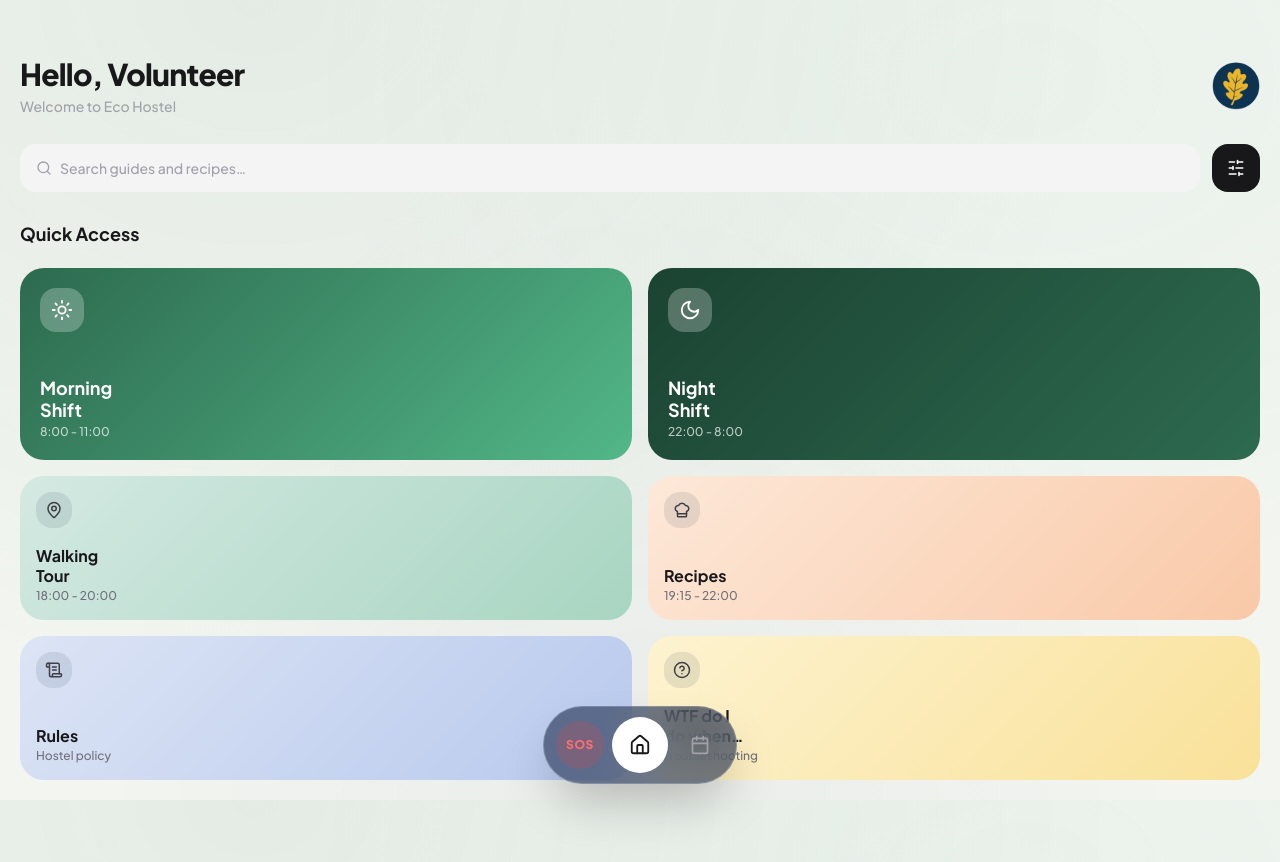
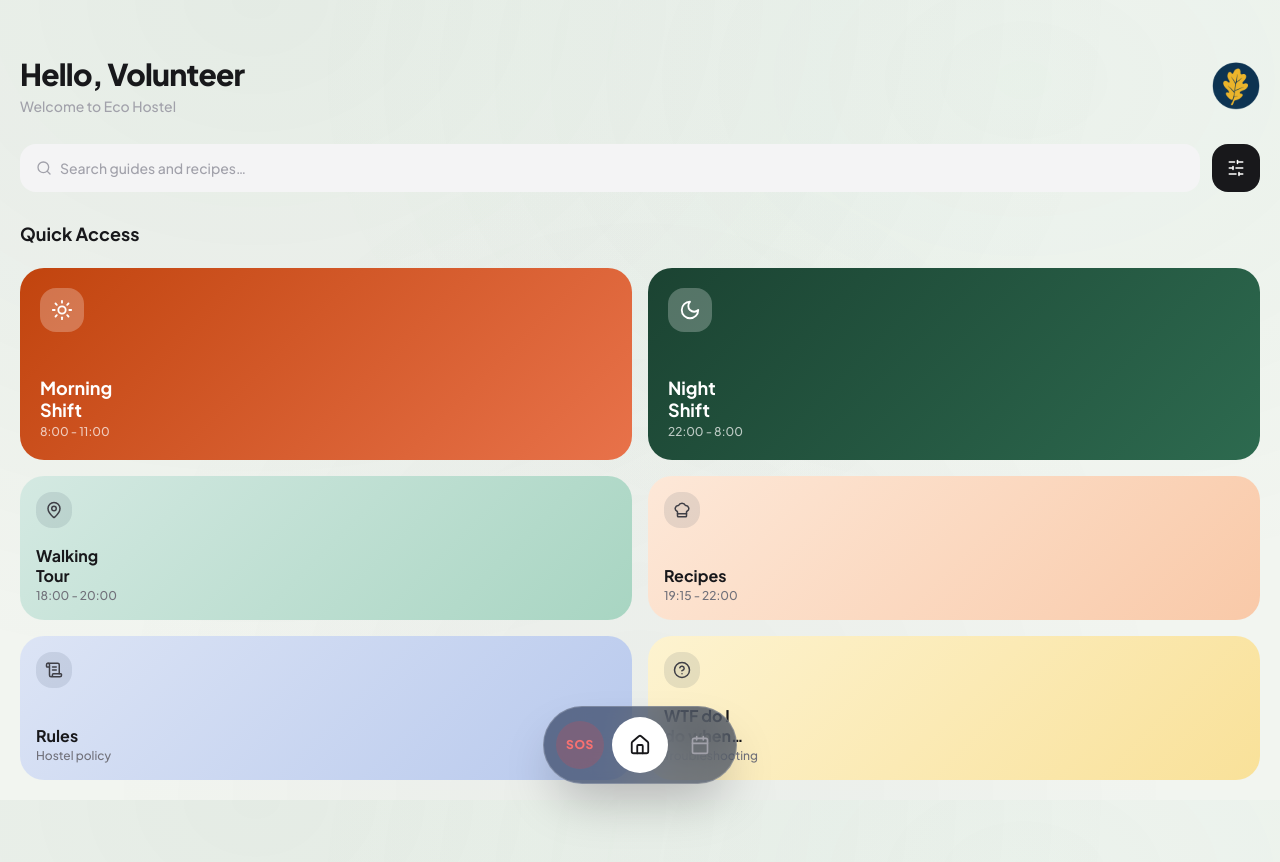
Before and after one commit to ahmedmhamdi97/ecohostel, a Next.js app: page / in a window 1280 px wide. Shown: the top 862 px of the page. Built offline with nearby package versions, Linux system fonts and the light colour scheme; no server answers.

Commit message:
dynamic time-based card highlighting with pulse-glow

```diff
--- a/src/app/globals.css
+++ b/src/app/globals.css
@@ -67,6 +67,13 @@
   animation: fadeUp 0.35s ease-out both;
 }
 
+/* Active card pulse */
+@keyframes pulse-glow {
+  0%, 100% { transform: scale(1); }
+  50% { transform: scale(1.02); }
+}
+.pulse-glow { animation: pulse-glow 2s ease-in-out infinite; }
+
 /* Card tap animation */
 .tap-card {
   transition: transform 0.15s cubic-bezier(0.34, 1.56, 0.64, 1), opacity 0.15s ease;
--- a/src/app/page.tsx
+++ b/src/app/page.tsx
@@ -1,58 +1,9 @@
-import Link from "next/link";
 import { getAnnouncements } from "@/lib/sheets";
 import { HomeSearch } from "@/components/HomeSearch";
 import { AnnouncementHero } from "@/components/AnnouncementHero";
-import { Sun, Moon, MapPin, ChefHat, ScrollText, HelpCircle } from "lucide-react";
+import { ActivityCards } from "@/components/ActivityCards";
 
 export const revalidate = 300;
-
-const shiftCategories = [
-  {
-    label: "Morning\nShift",
-    sub: "8:00 - 11:00",
-    href: "/shifts?tab=morning",
-    icon: Sun,
-    bg: "linear-gradient(135deg, #2d6a4f, #52b788)",
-  },
-  {
-    label: "Night\nShift",
-    sub: "22:00 - 8:00",
-    href: "/shifts?tab=night",
-    icon: Moon,
-    bg: "linear-gradient(135deg, #1b4332, #2d6a4f)",
-  },
-];
-
-const smallCategories = [
-  {
-    label: "Walking\nTour",
-    sub: "18:00 - 20:00",
-    href: "/guides?q=walking+tour",
-    icon: MapPin,
-    bg: "linear-gradient(135deg, #d4e9e2, #a8d5c2)",
-  },
-  {
-    label: "Recipes",
-    sub: "19:15 - 22:00",
-    href: "/recipes",
-    icon: ChefHat,
-    bg: "linear-gradient(135deg, #fde8d8, #f9c9a8)",
-  },
-  {
-    label: "Rules",
-    sub: "Hostel policy",
-    href: "/guides?q=rules",
-    icon: ScrollText,
-    bg: "linear-gradient(135deg, #dce4f5, #b8c9ed)",
-  },
-  {
-    label: "WTF do I\ndo when…",
-    sub: "Troubleshooting",
-    href: "/guides?q=wtf",
-    icon: HelpCircle,
-    bg: "linear-gradient(135deg, #fdf3d0, #f9e199)",
-  },
-];
 
 export default async function HomePage() {
   const announcements = await getAnnouncements();
@@ -80,49 +31,7 @@ export default async function HomePage() {
       <div className="mt-7 px-5">
         <h2 className="text-lg font-bold text-zinc-900 mb-5">Quick Access</h2>
 
-        {/* Shift cards — large */}
-        <div className="grid grid-cols-2 gap-4 mb-4">
-          {shiftCategories.map(({ label, sub, href, icon: Icon, bg }) => (
-            <Link key={href} href={href}>
-              <div
-                className="tap-card relative rounded-3xl overflow-hidden h-48 p-5 flex flex-col justify-between"
-                style={{ background: bg }}
-              >
-                <div className="relative">
-                  <div className="w-11 h-11 rounded-2xl bg-white/25 flex items-center justify-center">
-                    <Icon size={22} className="text-white" strokeWidth={2} />
-                  </div>
-                </div>
-                <div className="relative">
-                  <p className="text-white font-bold text-lg leading-tight whitespace-pre-line">{label}</p>
-                  <p className="text-white/70 text-xs mt-0.5 font-medium">{sub}</p>
-                </div>
-              </div>
-            </Link>
-          ))}
-        </div>
-
-        {/* Other cards — small */}
-        <div className="grid grid-cols-2 gap-4">
-          {smallCategories.map(({ label, sub, href, icon: Icon, bg }) => (
-            <Link key={href} href={href}>
-              <div
-                className="tap-card relative rounded-3xl overflow-hidden h-36 p-4 flex flex-col justify-between"
-                style={{ background: bg }}
-              >
-                <div className="relative">
-                  <div className="w-9 h-9 rounded-2xl flex items-center justify-center" style={{ background: "rgba(27,42,74,0.1)" }}>
-                    <Icon size={18} className="text-zinc-700" strokeWidth={2} />
-                  </div>
-                </div>
-                <div className="relative">
-                  <p className="text-zinc-900 font-bold text-base leading-tight whitespace-pre-line">{label}</p>
-                  <p className="text-zinc-500 text-xs mt-0.5 font-medium">{sub}</p>
-                </div>
-              </div>
-            </Link>
-          ))}
-        </div>
+        <ActivityCards />
       </div>
 
       {/* ── Announcements ─────────────────────────────────── */}
--- /dev/null
+++ b/src/components/ActivityCards.tsx
@@ -0,0 +1,169 @@
+"use client";
+
+import Link from "next/link";
+import { Sun, Moon, MapPin, ChefHat, ScrollText, HelpCircle } from "lucide-react";
+import { useEffect, useState } from "react";
+
+const allCards = [
+  {
+    id: "morning",
+    label: "Morning\nShift",
+    sub: "8:00 - 11:00",
+    href: "/shifts?tab=morning",
+    icon: Sun,
+    bg: "linear-gradient(135deg, #c1440e, #e8724a)",
+    glow: "0 8px 30px rgba(245,158,11,0.4)",
+    activeHours: (h: number) => h >= 8 && h < 11,
+    large: true,
+    iconLight: true,
+  },
+  {
+    id: "night",
+    label: "Night\nShift",
+    sub: "22:00 - 8:00",
+    href: "/shifts?tab=night",
+    icon: Moon,
+    bg: "linear-gradient(135deg, #1b4332, #2d6a4f)",
+    glow: "0 8px 30px rgba(99,102,241,0.4)",
+    activeHours: (h: number) => h >= 22 || h < 8,
+    large: true,
+    iconLight: true,
+  },
+  {
+    id: "tour",
+    label: "Walking\nTour",
+    sub: "18:00 - 20:00",
+    href: "/guides?q=walking+tour",
+    icon: MapPin,
+    bg: "linear-gradient(135deg, #d4e9e2, #a8d5c2)",
+    glow: "0 8px 30px rgba(16,185,129,0.4)",
+    activeHours: (h: number) => h >= 18 && h < 20,
+    large: false,
+    iconLight: false,
+  },
+  {
+    id: "dinner",
+    label: "Recipes",
+    sub: "19:15 - 22:00",
+    href: "/recipes",
+    icon: ChefHat,
+    bg: "linear-gradient(135deg, #fde8d8, #f9c9a8)",
+    glow: "0 8px 30px rgba(239,68,68,0.4)",
+    activeHours: (h: number) => h >= 19 && h < 22,
+    large: false,
+    iconLight: false,
+  },
+  {
+    id: "rules",
+    label: "Rules",
+    sub: "Hostel policy",
+    href: "/guides?q=rules",
+    icon: ScrollText,
+    bg: "linear-gradient(135deg, #dce4f5, #b8c9ed)",
+    glow: null,
+    activeHours: () => false,
+    large: false,
+    iconLight: false,
+  },
+  {
+    id: "wtf",
+    label: "WTF do I\ndo when…",
+    sub: "Troubleshooting",
+    href: "/guides?q=wtf",
+    icon: HelpCircle,
+    bg: "linear-gradient(135deg, #fdf3d0, #f9e199)",
+    glow: null,
+    activeHours: () => false,
+    large: false,
+    iconLight: false,
+  },
+];
+
+export function ActivityCards() {
+  const [hour, setHour] = useState<number | null>(null);
+
+  useEffect(() => {
+    setHour(new Date().getHours());
+    const interval = setInterval(() => setHour(new Date().getHours()), 60000);
+    return () => clearInterval(interval);
+  }, []);
+
+  const activeId = hour !== null
+    ? (allCards.find((c) => c.activeHours(hour))?.id ?? null)
+    : null;
+  const anyActive = activeId !== null;
+
+  const largeCards = allCards.filter((c) => c.large);
+  const smallCards = allCards.filter((c) => !c.large);
+
+  const getStyle = (card: typeof allCards[0]) => {
+    const isActive = card.id === activeId;
+    const isInactive = anyActive && !isActive;
+    return {
+      background: card.bg,
+      boxShadow: isActive && card.glow ? card.glow : undefined,
+      transform: isInactive ? "scale(0.95)" : undefined,
+      opacity: isInactive ? 0.6 : undefined,
+      transition: "transform 0.3s ease, opacity 0.3s ease, box-shadow 0.3s ease",
+    };
+  };
+
+  return (
+    <>
+      {/* Large cards */}
+      <div className="grid grid-cols-2 gap-4 mb-4">
+        {largeCards.map((card) => {
+          const isActive = card.id === activeId;
+          const Icon = card.icon;
+          return (
+            <Link key={card.href} href={card.href}>
+              <div
+                className={`tap-card relative rounded-3xl overflow-hidden h-48 p-5 flex flex-col justify-between${isActive ? " pulse-glow" : ""}`}
+                style={getStyle(card)}
+              >
+                <div className="relative">
+                  <div className="w-11 h-11 rounded-2xl bg-white/25 flex items-center justify-center">
+                    <Icon size={22} className="text-white" strokeWidth={2} />
+                  </div>
+                </div>
+                <div className="relative">
+                  <p className="text-white font-bold text-lg leading-tight whitespace-pre-line">{card.label}</p>
+                  <p className="text-white/70 text-xs mt-0.5 font-medium">{card.sub}</p>
+                </div>
+              </div>
+            </Link>
+          );
+        })}
+      </div>
+
+      {/* Small cards */}
+      <div className="grid grid-cols-2 gap-4">
+        {smallCards.map((card) => {
+          const isActive = card.id === activeId;
+          const Icon = card.icon;
+          return (
+            <Link key={card.href} href={card.href}>
+              <div
+                className={`tap-card relative rounded-3xl overflow-hidden h-36 p-4 flex flex-col justify-between${isActive ? " pulse-glow" : ""}`}
+                style={getStyle(card)}
+              >
+                <div className="relative">
+                  <div
+                    className="w-9 h-9 rounded-2xl flex items-center justify-center"
+                    style={{ background: "rgba(27,42,74,0.1)" }}
+                  >
+                    <Icon size={18} className="text-zinc-700" strokeWidth={2} />
+                  </div>
+                </div>
+                <div className="relative">
+                  <p className="text-zinc-900 font-bold text-base leading-tight whitespace-pre-line">{card.label}</p>
+                  <p className="text-zinc-500 text-xs mt-0.5 font-medium">{card.sub}</p>
+                </div>
+              </div>
+            </Link>
+          );
+        })}
+      </div>
+    </>
+  );
+}
```
